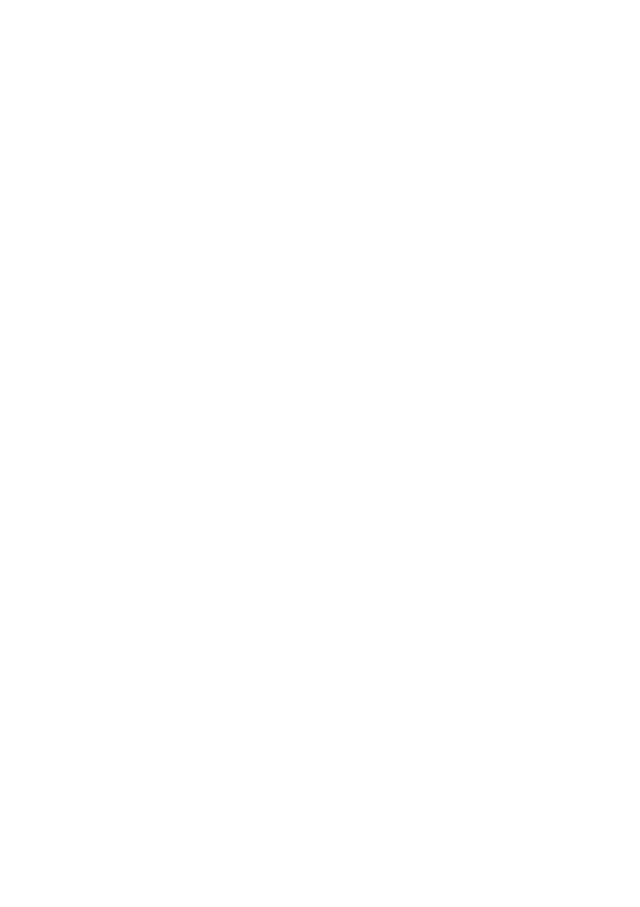
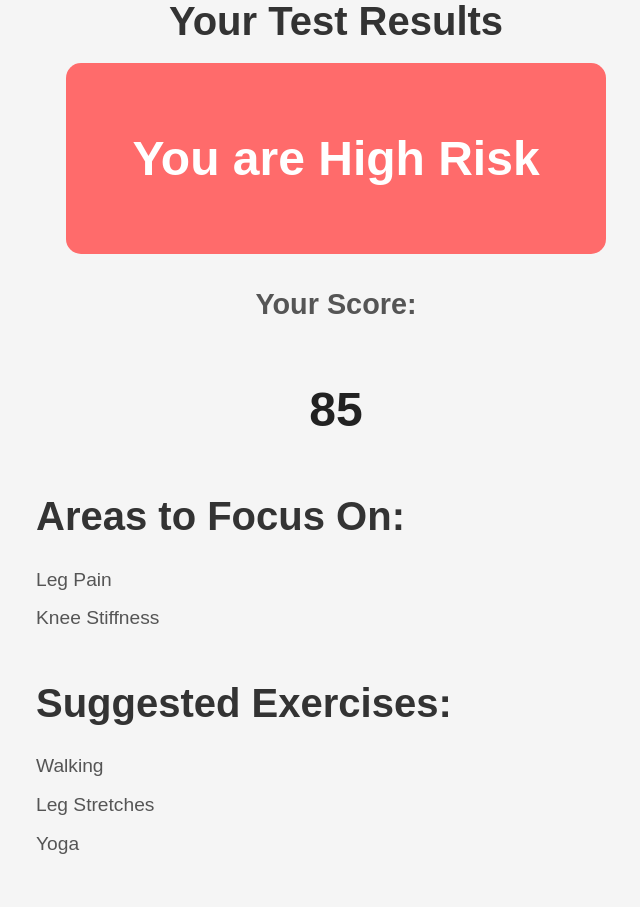
Before and after one commit to JaydenToh/Assignment-2---CNAD-, a React (Vite) app in the folder frontend/: page /resultTest in a window 1280 px wide. Before the commit this address had no page. Shown: the part 200-1107 px from the top of the page, without its empty margins (304-944 px from the left). Before the commit the page ends 800 px from the top, so only its background shows below. Built offline with nearby package versions, Linux system fonts and the light colour scheme.

Commit message:
create the test result page frontend

```diff
--- a/frontend/src/App.jsx
+++ b/frontend/src/App.jsx
@@ -7,6 +7,7 @@
 import HealthAssessment from "./pages/HealthAssessment";
 import GeneralTest from "./pages/GeneralTest";
 import RulesPage from "./pages/RulesPage";
+import ResultPage from "./pages/ResultPage";
 
 function App() {
   return (
@@ -20,6 +21,7 @@
       {/* Default route to HomePage */}
       <Route path="/generalTest" element={<GeneralTest />} />
       <Route path="/rules" element={<RulesPage />} />
+      <Route path="/resultTest" element={<ResultPage />} />
     </Routes>
   );
 }
--- /dev/null
+++ b/frontend/src/pages/ResultPage.css
@@ -0,0 +1,109 @@
+/* General page layout */
+.page-container {
+  display: flex;
+  flex-direction: column;
+  min-height: 100vh;
+  font-family: "Arial", sans-serif;
+  background-color: #f5f5f5;
+}
+
+/* Main container styling */
+.result-container {
+  flex: 1;
+  text-align: center;
+  padding: 40px 20px;
+}
+
+.result-container h1 {
+  font-size: 2.5rem;
+  color: #333;
+  margin-bottom: 20px;
+}
+
+/* Result status */
+.result-status {
+  margin: 20px auto;
+  padding: 20px;
+  max-width: 500px;
+  border-radius: 15px;
+  font-size: 2rem;
+  color: white;
+  font-weight: bold;
+  text-align: center;
+}
+
+.result-status.high {
+  background-color: #ff6b6b;
+}
+
+.result-status.low {
+  background-color: #4caf50;
+}
+
+/* Score section */
+.score-section h3 {
+  font-size: 1.8rem;
+  margin-bottom: 10px;
+  color: #555;
+}
+
+.score {
+  font-size: 3rem;
+  color: #222;
+  font-weight: bold;
+  margin-bottom: 30px;
+}
+
+/* Risk areas and suggestions */
+.risk-areas-section,
+.suggestions-section {
+  text-align: left;
+  margin: 20px auto;
+  max-width: 600px;
+}
+
+.risk-areas-section h3,
+.suggestions-section h3 {
+  font-size: 2.5rem;
+  color: #333;
+  margin-bottom: 15px;
+}
+
+.risk-areas-section ul,
+.suggestions-section ul {
+  list-style-type: none;
+  padding: 0;
+  font-size: 1.2rem;
+  color: #555;
+}
+
+.risk-areas-section li,
+.suggestions-section li {
+  margin-bottom: 10px;
+}
+
+/* Return home button */
+.return-home-button {
+  margin-top: 30px;
+  padding: 15px 30px;
+  font-size: 1.5rem;
+  color: white;
+  background-color: #4caf50;
+  border: none;
+  border-radius: 10px;
+  cursor: pointer;
+  transition: background-color 0.3s ease;
+}
+
+.return-home-button:hover {
+  background-color: #45a049;
+}
+
+/* Footer */
+footer {
+  background-color: #333;
+  color: #fff;
+  text-align: center;
+  padding: 15px 0;
+  font-size: 1rem;
+}
--- /dev/null
+++ b/frontend/src/pages/ResultPage.jsx
@@ -0,0 +1,55 @@
+import React from "react";
+import Header from "./Header";
+import Footer from "./Footer";
+import "./ResultPage.css";
+
+function ResultPage() {
+  return (
+    <div className="page-container">
+      {/* Header */}
+      <Header />
+
+      <main className="result-container">
+        <h1>Your Test Results</h1>
+
+        {/* Risk Status */}
+        <div className="result-status high">
+          <h2>You are High Risk</h2>
+        </div>
+
+        {/* Score Section */}
+        <div className="score-section">
+          <h3>Your Score:</h3>
+          <p className="score">85</p>
+        </div>
+
+        {/* Risk Areas Section */}
+        <div className="risk-areas-section">
+          <h3>Areas to Focus On:</h3>
+          <ul>
+            <li>Leg Pain</li>
+            <li>Knee Stiffness</li>
+          </ul>
+        </div>
+
+        {/* Suggested Exercises Section */}
+        <div className="suggestions-section">
+          <h3>Suggested Exercises:</h3>
+          <ul>
+            <li>Walking</li>
+            <li>Leg Stretches</li>
+            <li>Yoga</li>
+          </ul>
+        </div>
+
+        {/* Return to Home Button */}
+        <button className="return-home-button">Return to Home</button>
+      </main>
+
+      {/* Footer */}
+      <Footer />
+    </div>
+  );
+}
+
+export default ResultPage;
```
